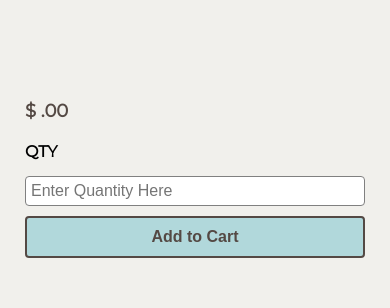
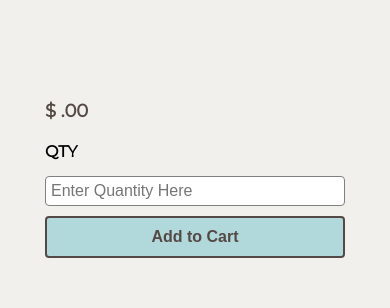
Before and after one commit to Emilykradke/cookie-store, a React (Create React App) app in the folder client/: page /products/1 in a window 390 px wide. Shown: the part 507-815 px from the top of the page. Built offline with nearby package versions, Linux system fonts and the light colour scheme; no server answers.

Commit message:
product details media queries

```diff
--- a/client/src/styles/productDetails.scss
+++ b/client/src/styles/productDetails.scss
@@ -41,7 +41,7 @@
       }
 
       @media all and (max-width: 400px) {
-        width: 340px;
+        width: 300px;
       }
 
       .product-details {
```
